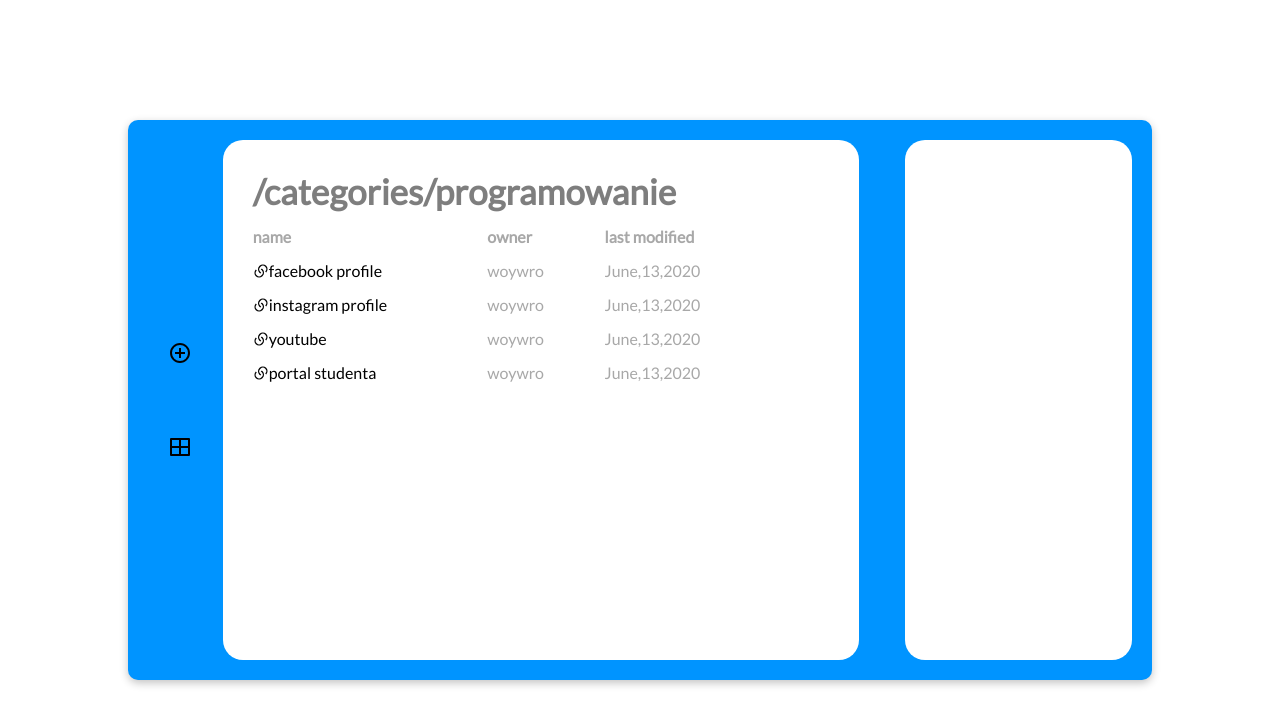
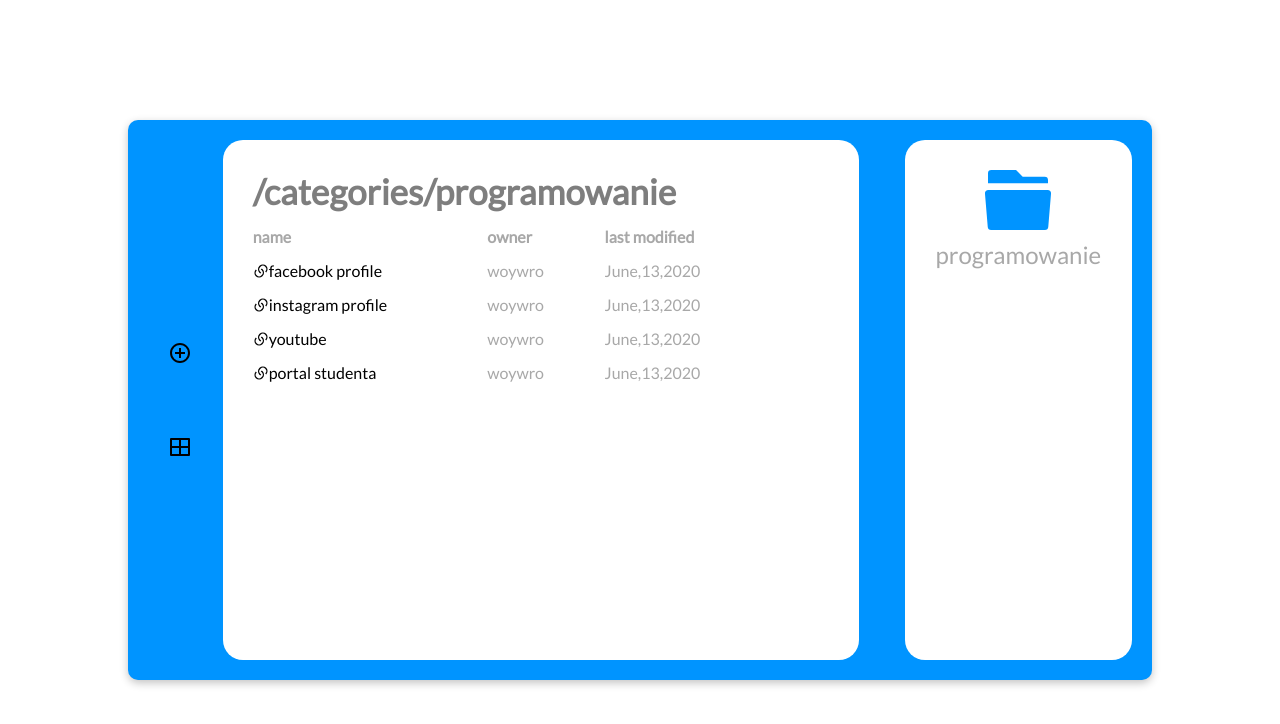
Before and after one commit to woywro/Linkly, a Next.js app: page /categories/programowanie in a window 1280 px wide. Shown: the top 724 px of the page. Built offline with nearby package versions, Linux system fonts and the light colour scheme.

Commit message:
feat: add categoryInfo

```diff
--- /dev/null
+++ b/src/views/CategoryPage/components/CategoryInfo/index.tsx
@@ -0,0 +1,32 @@
+import styled from "styled-components";
+import { RiFolder5Fill, RiLinksFill } from "react-icons/ri";
+import { Text } from "../../../../components/Text";
+import { useTheme } from "styled-components";
+
+const Wrapper = styled.div`
+  display: flex;
+  justify-content: center;
+  align-items: center;
+  padding: 10px;
+`;
+const Name = styled.div`
+  display: flex;
+  justify-content: center;
+  align-items: center;
+  flex-flow: column;
+  width: 100%;
+`;
+
+export const CategoryInfo = ({ category }) => {
+  const theme = useTheme();
+  return (
+    <Wrapper>
+      <Name>
+        <RiFolder5Fill size={"80px"} color={theme.colors.primary} />
+        <Text size={"big"} color={theme.colors.secondary}>
+          {category.name}
+        </Text>
+      </Name>
+    </Wrapper>
+  );
+};
--- a/src/views/CategoryPage/index.tsx
+++ b/src/views/CategoryPage/index.tsx
@@ -2,7 +2,7 @@ import styled from "styled-components";
 import { PageTemplate } from "../../components/PageTemplate";
 import { useRouter } from "next/router";
 import { Links } from "../../components/Links";
-import { useSelector } from "react-redux";
+import { CategoryInfo } from "./components/CategoryInfo";
 
 export const CategoryPage = ({ category }) => {
   const { asPath } = useRouter();
@@ -14,7 +14,9 @@ export const CategoryPage = ({ category }) => {
           <Links />
         </PageTemplate>
       </LeftWrapper>
-      <RightWrapper></RightWrapper>
+      <RightWrapper>
+        <CategoryInfo category={category} />
+      </RightWrapper>
     </Container>
   );
 };
```
